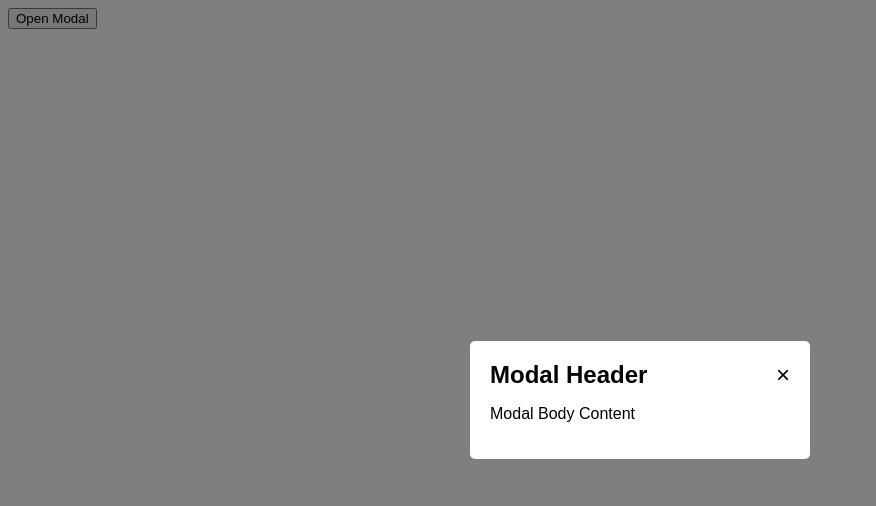
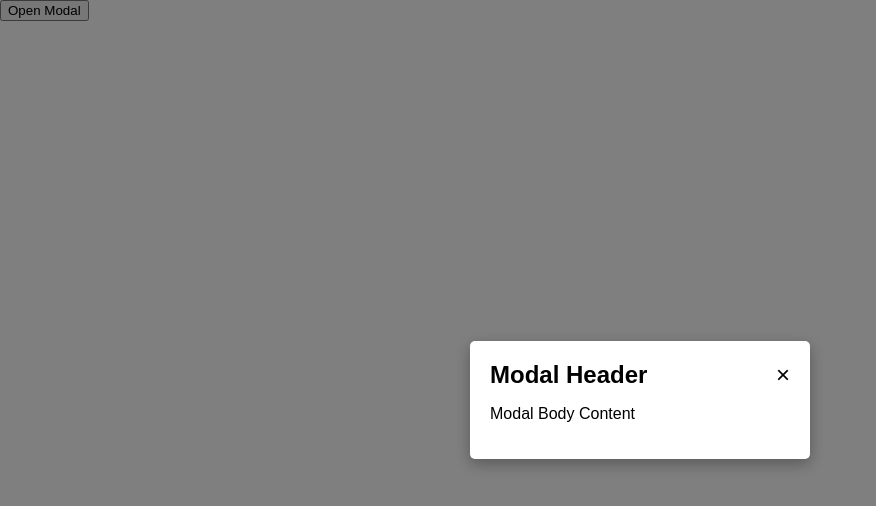
Before and after one commit to acciojob/css-modal-chintoooo, a website: page main.html in a window 1280 px wide. Shown: the whole page, without its empty margins (0-876 px from the left). Drawn offline with Linux system fonts and the light colour scheme.

Commit message:
created a submission

```diff
--- a/styles.css
+++ b/styles.css
@@ -1,6 +1,9 @@
 /* General Styles */
 body {
   font-family: Arial, sans-serif;
+  margin: 0;
+  padding: 0;
+  box-sizing: border-box;
 }
 
 /* Modal Background */
@@ -13,10 +16,11 @@ body {
   height: 100%;
   background-color: rgba(0, 0, 0, 0.5); /* Semi-transparent background */
 
-  /* Centering the modal */
+  /* Flexbox to center modal */
   display: flex;
   justify-content: center;
   align-items: center;
+  z-index: 1; /* Ensure it appears on top */
 }
 
 /* Modal Content */
@@ -26,6 +30,7 @@ body {
   border-radius: 5px;
   width: 300px;
   position: relative;
+  box-shadow: 0 5px 15px rgba(0, 0, 0, 0.3);
   animation: slide-down 0.3s ease-out;
 }
 
```
